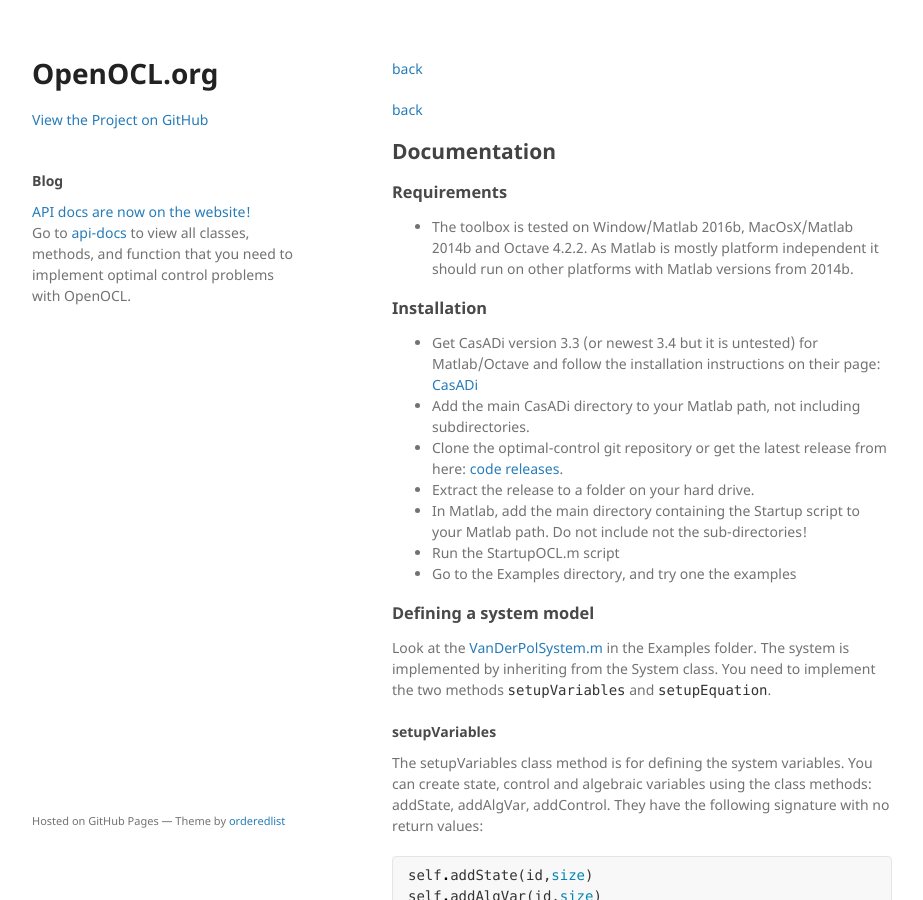
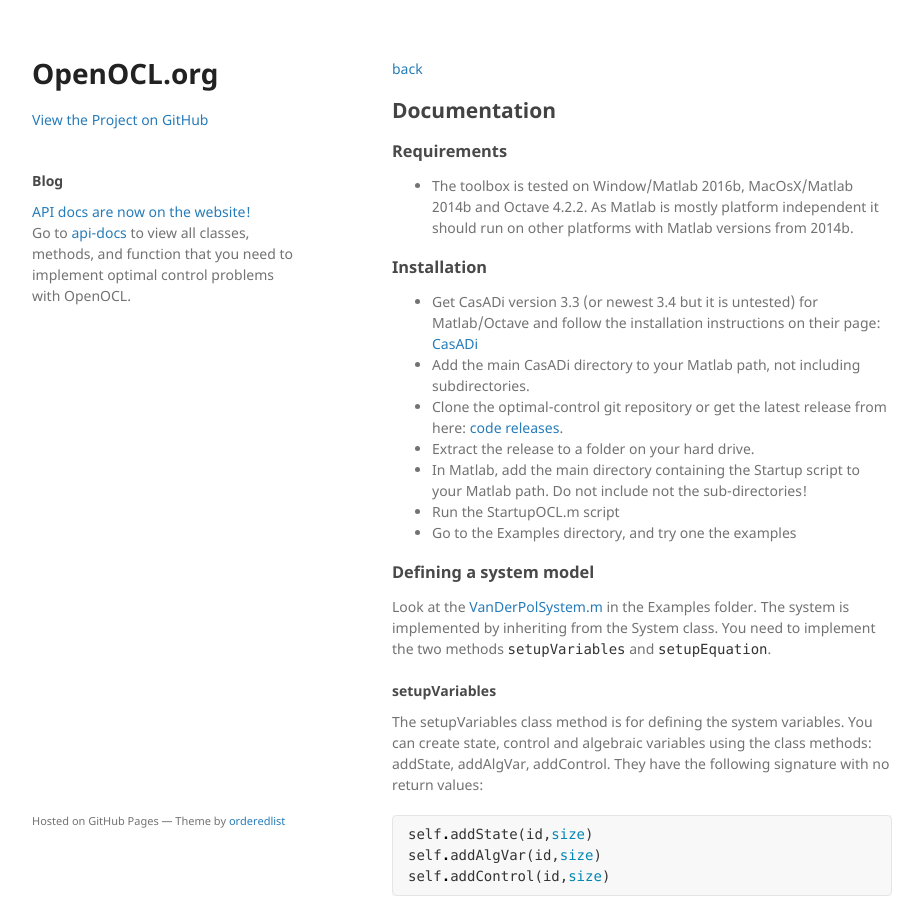
Before and after one commit to OpenOCL/openocl.github.io, a Jekyll site: the page built from doc.md, in a window 1280 px wide and 900 px high. Shown: the whole window, without its empty margins (178-1101 px from the left). Built offline with Jekyll 4.4.1, drawn with Linux system fonts in a browser that asks for light colours; our own code applies the rules of GitHub Pages for plain Markdown files.

Commit message:
Update doc.md

```diff
--- a/doc.md
+++ b/doc.md
@@ -1,5 +1,6 @@
-[back](index.md)
-## Documentation
+---
+title: Documentation
+---
 
 ### Requirements
 * The toolbox is tested on Window/Matlab 2016b, MacOsX/Matlab 2014b and Octave 4.2.2. As Matlab is mostly platform independent it should run on other platforms with Matlab versions from 2014b.
```
